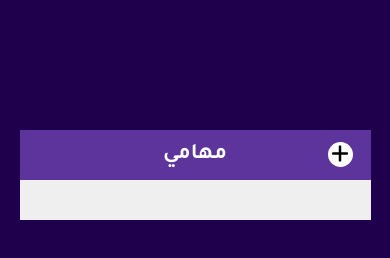
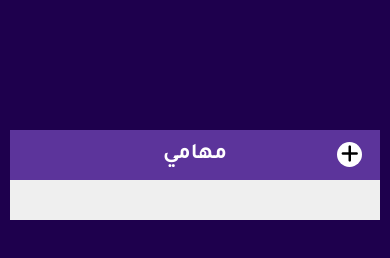
Before and after one commit to husham-99/tasks, a plain HTML site: page index.html in a window 390 px wide. Drawn offline with Linux system fonts and the light colour scheme.

Commit message:
Add files via upload

```diff
--- a/css/style.css
+++ b/css/style.css
@@ -74,8 +74,14 @@ button.circular{
 
 @media (max-width:768px) {
 
+    .tasks{
 
+        padding: 20px 10px !important;
+    }
+    .tasks-table{
 
+        width: 95%
+    }
     button.circular{
 
         width: 25px;
```
